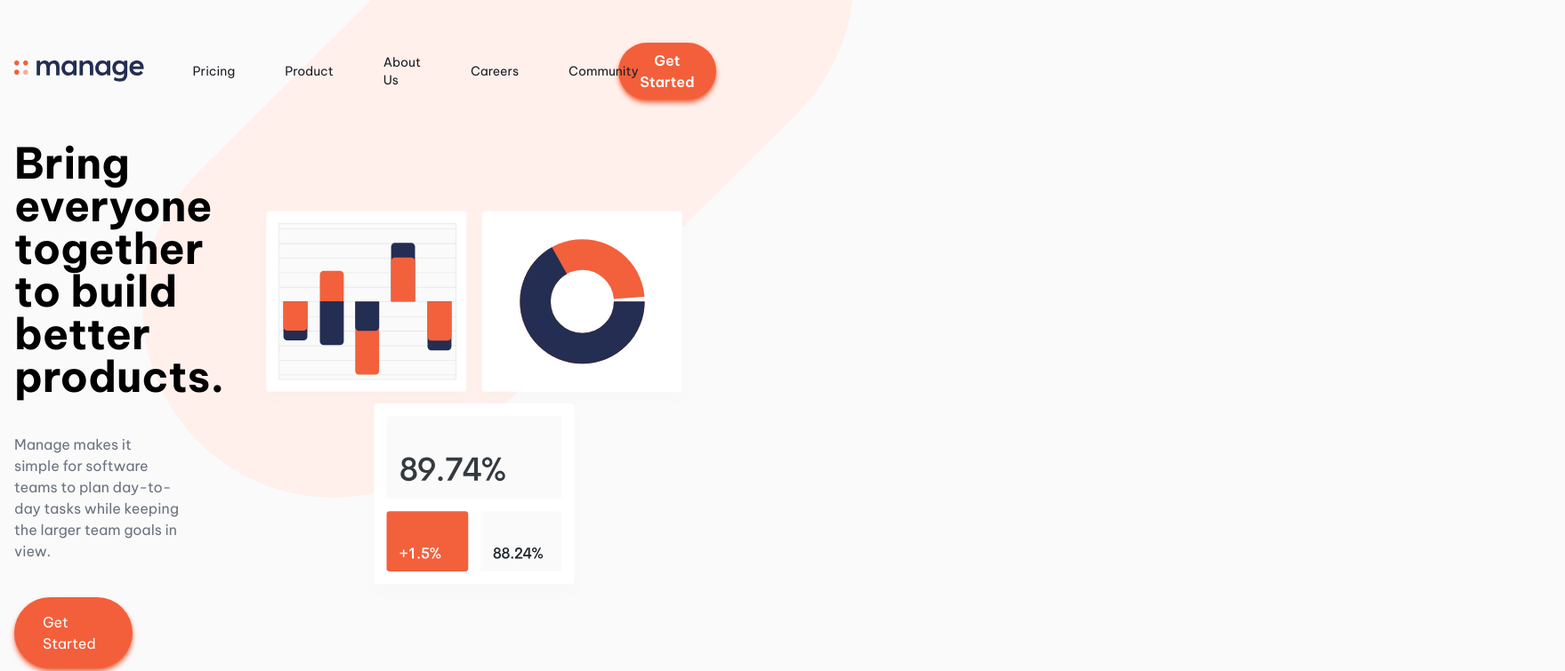
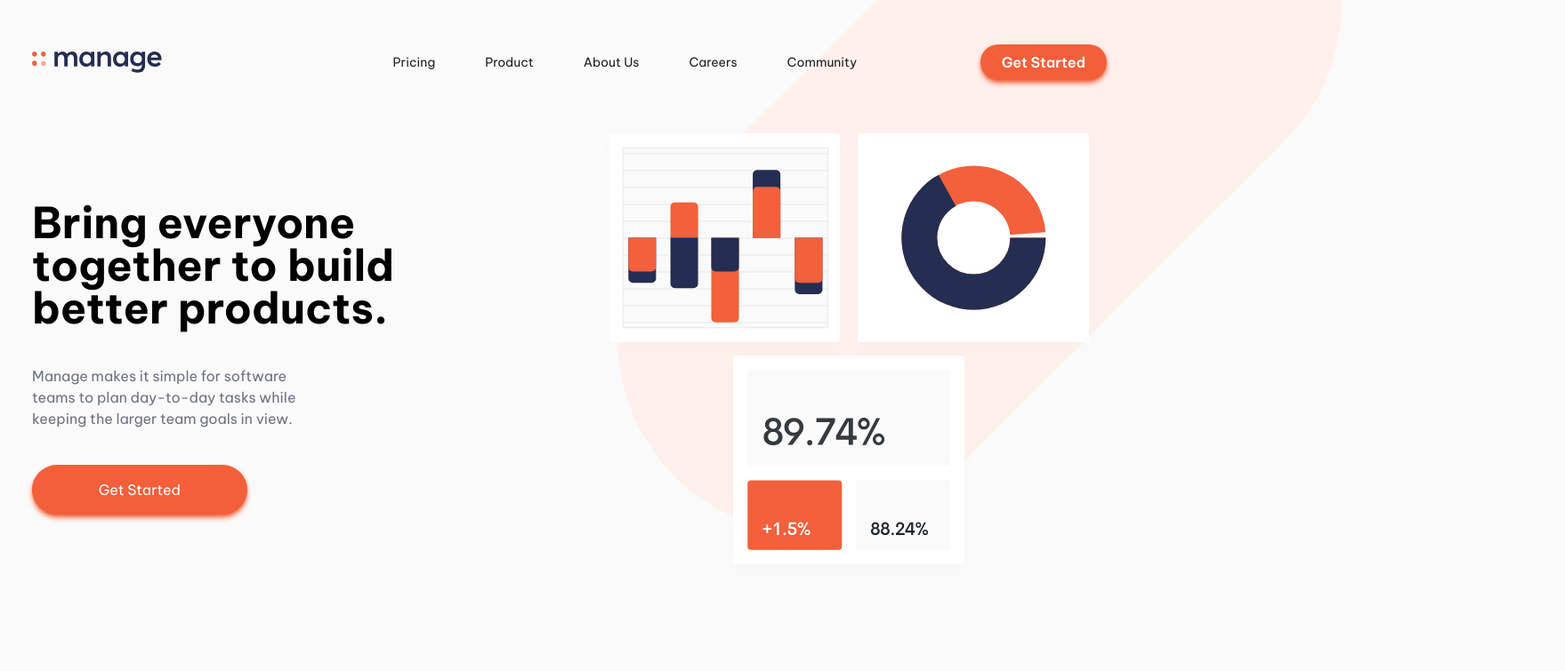
Before and after one commit to Kingkobi01/Manage-landing-page, a plain HTML site: page index.html in a window 1280 px wide. Shown: the top 755 px of the page at 89% size, 1759 px wide, since content can reach past the window. Drawn offline with nearby package versions, Linux system fonts and the light colour scheme.

Commit message:
Update index.html

```diff
--- a/index.html
+++ b/index.html
@@ -33,7 +33,7 @@
 
 </head>
 
-<body class="font-vietnamPro max-w-[100vh] overflow-x-hidden bg-veryLightGray">
+<body class="font-vietnamPro max-w-[100vw] overflow-x-hidden bg-veryLightGray">
   <header class="max-w-[1240px] mx-auto p-4 relative pt-[2em]">
     <nav class="  flex items-center justify-between">
       <img class="" src="./assets/images/logo.svg" alt="Manage Logo">
```
